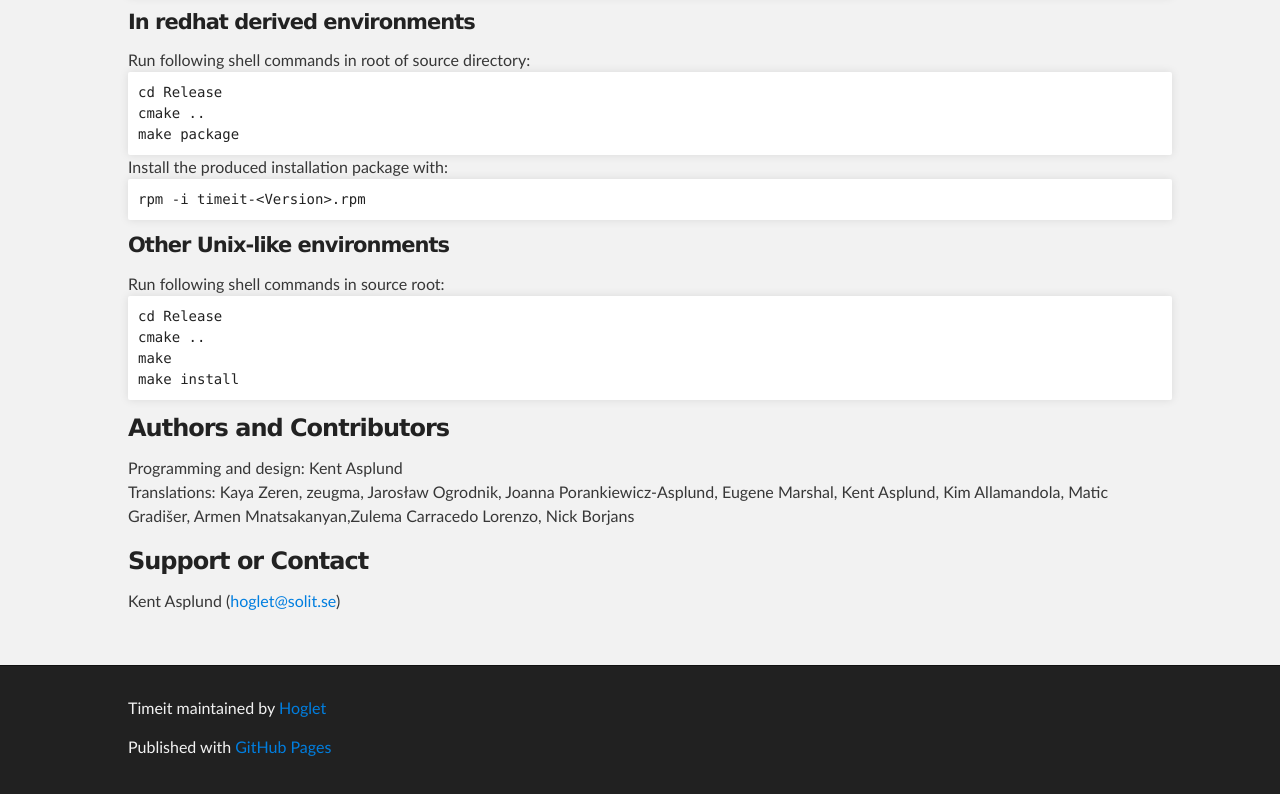
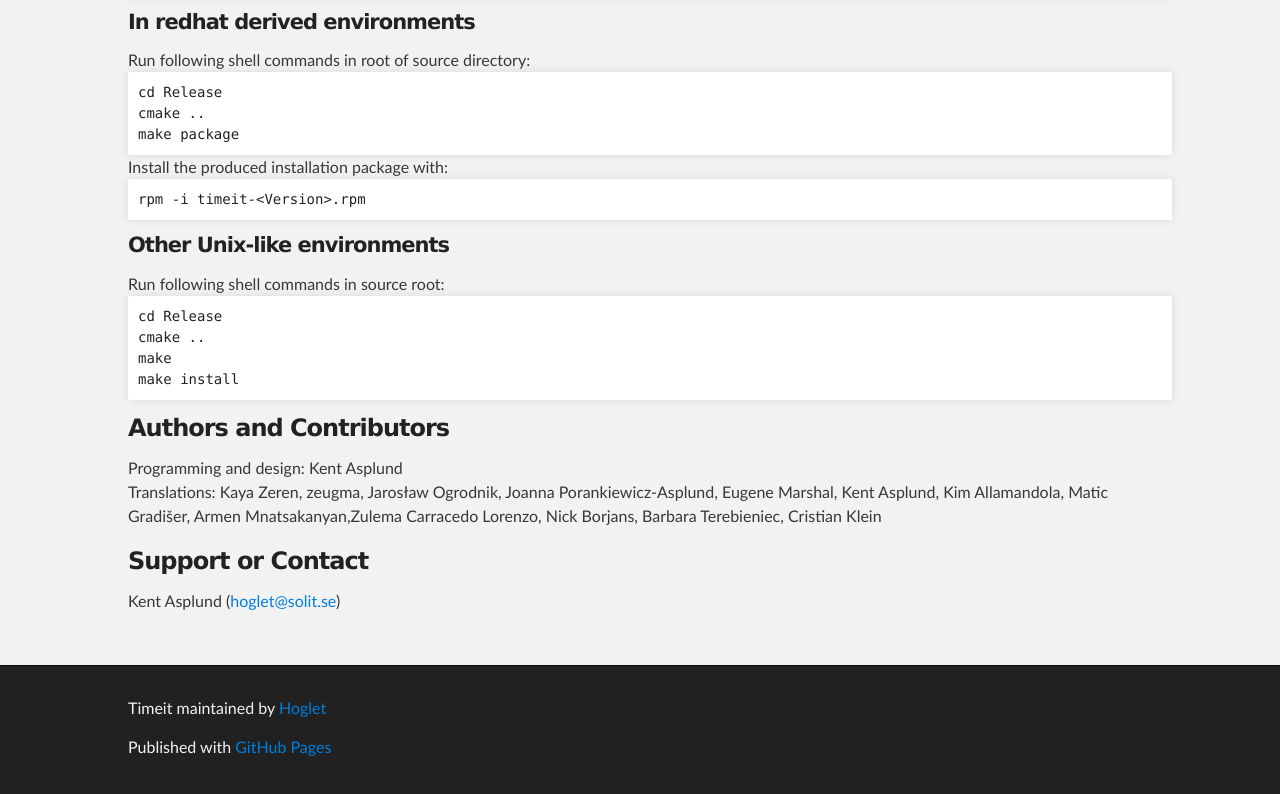
Before and after one commit to Hoglet/TimeIT, a plain HTML site: page index.html in a window 1280 px wide. Shown: the part 1049-1843 px from the top of the page. Drawn offline with Linux system fonts and the light colour scheme.

Commit message:
Updated contributors list

```diff
--- a/index.html
+++ b/index.html
@@ -108,7 +108,7 @@ make install
 <a name="authors-and-contributors" class="anchor" href="#authors-and-contributors"><span class="octicon octicon-link"></span></a>Authors and Contributors</h3>
 
 <p>Programming and design: Kent Asplund<br>
-Translations: Kaya Zeren, zeugma, Jarosław Ogrodnik, Joanna Porankiewicz-Asplund, Eugene Marshal, Kent Asplund, Kim Allamandola, Matic Gradišer, Armen Mnatsakanyan,Zulema Carracedo Lorenzo, Nick Borjans </p>
+Translations: Kaya Zeren, zeugma, Jarosław Ogrodnik, Joanna Porankiewicz-Asplund, Eugene Marshal, Kent Asplund, Kim Allamandola, Matic Gradišer, Armen Mnatsakanyan,Zulema Carracedo Lorenzo, Nick Borjans, Barbara Terebieniec, Cristian Klein</p>
 
 <h3>
 <a name="support-or-contact" class="anchor" href="#support-or-contact"><span class="octicon octicon-link"></span></a>Support or Contact</h3>
```
